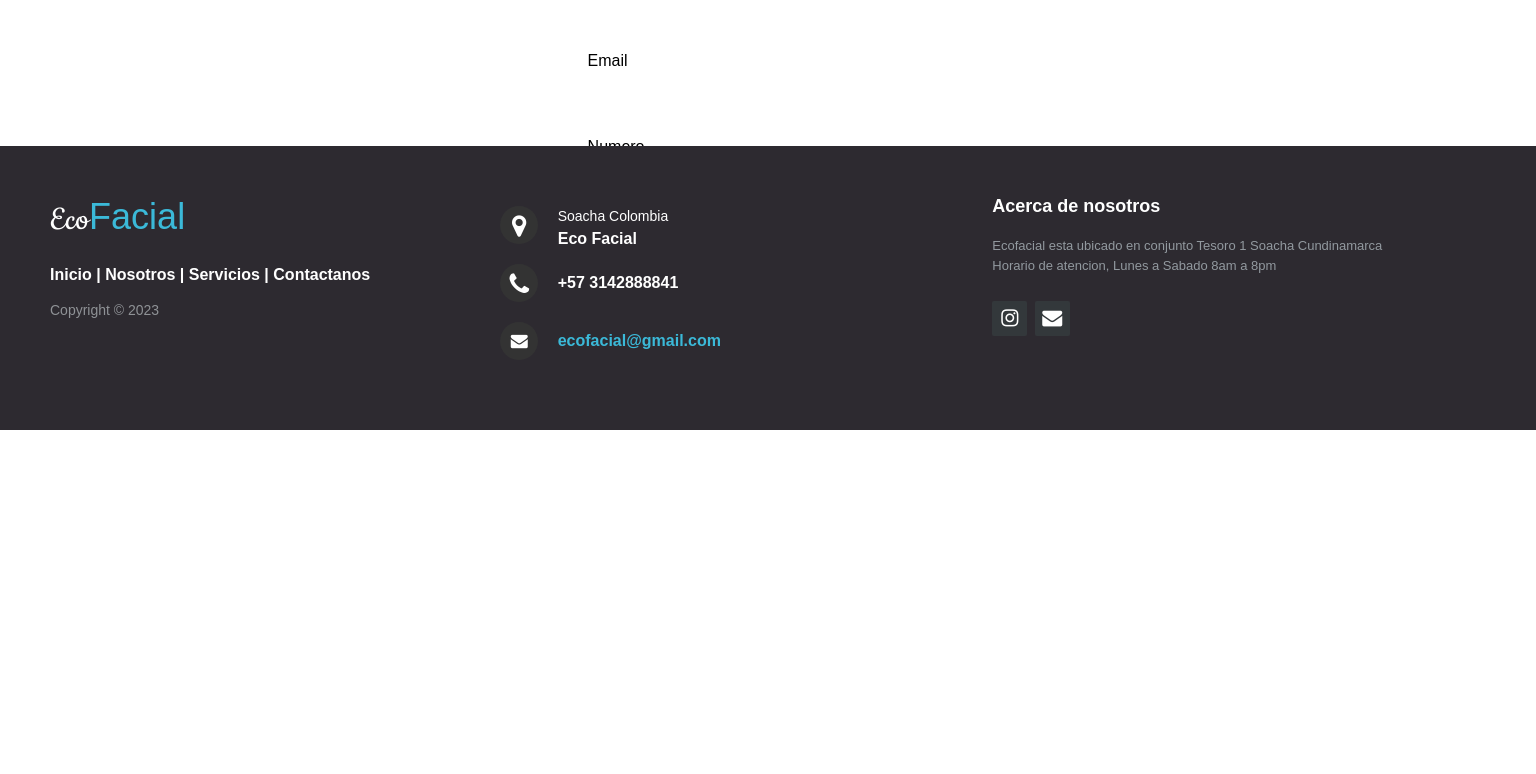
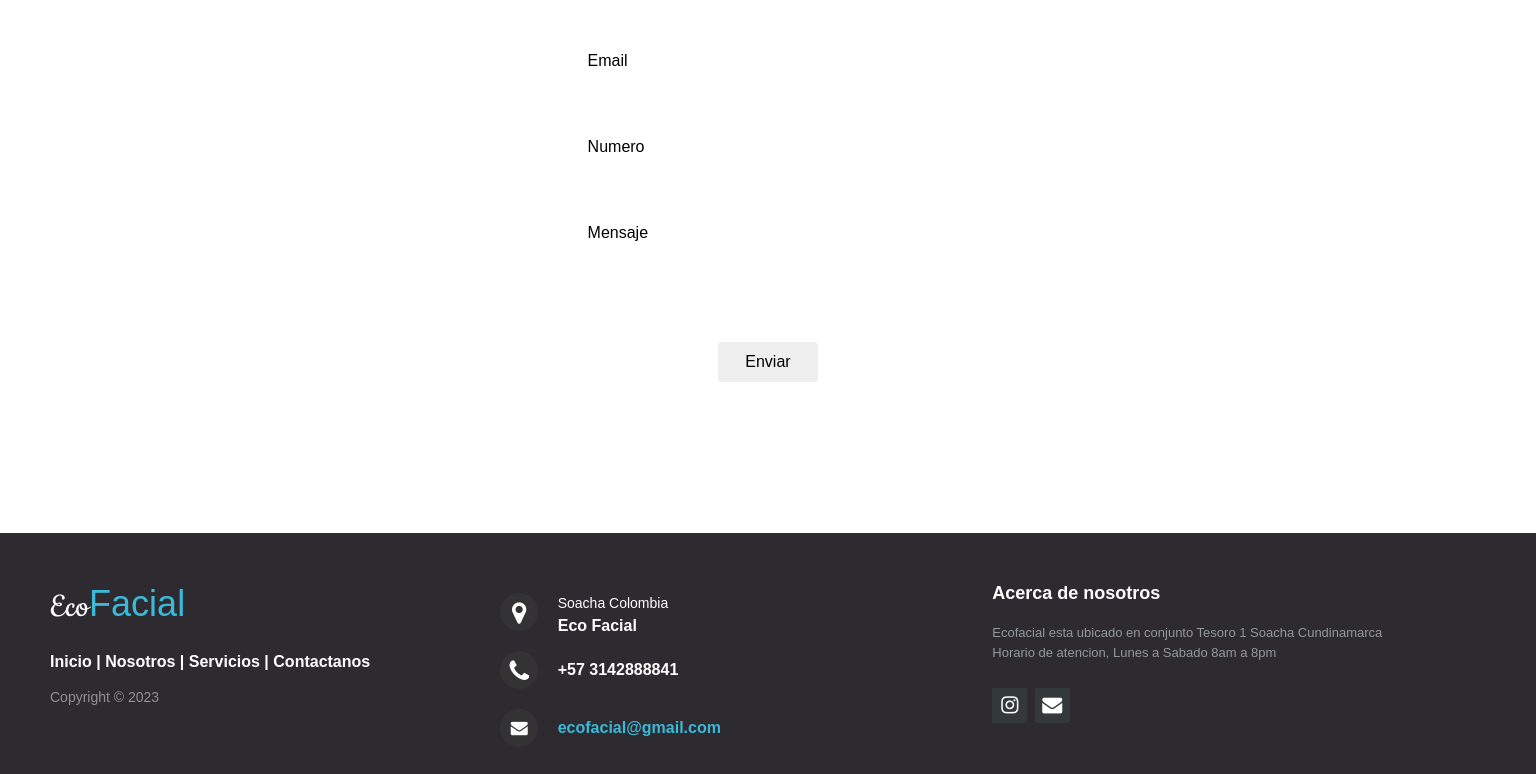
Before and after one commit to ErickGuzman280821/PFGuzman, a website: page contacto.html in a window 1536 px wide. Shown: the part 370-1144 px from the top of the page. Before the commit the page ends 823 px from the top, so only its background shows below. Drawn offline with Linux system fonts and the light colour scheme; a web font is replaced by a local one.

Commit message:
cambiar el footer siempre abajo

```diff
--- a/css/estilos.css
+++ b/css/estilos.css
@@ -616,7 +616,7 @@ div.especifico4 {
     width: 50%;
   }
   footer{
-    position: fixed;
+    position: bottom;
   }
 }
 @media screen and (min-width: 1480px) {
@@ -624,7 +624,7 @@ div.especifico4 {
     margin: 150px;
   }
   footer{
-    position: fixed;
+    position: bottom;
   }
 }
 .body {
```
